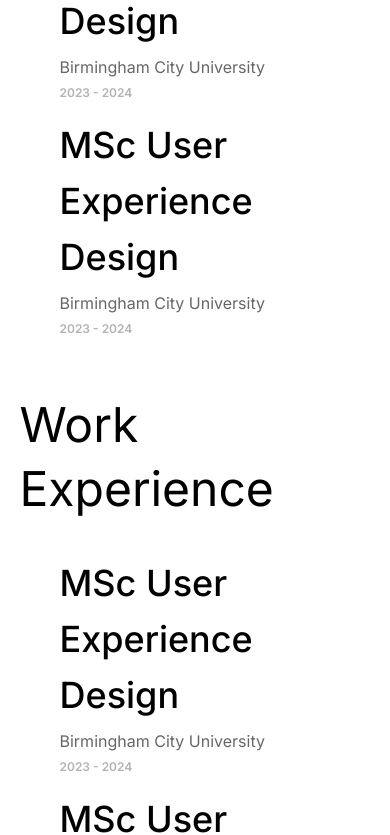
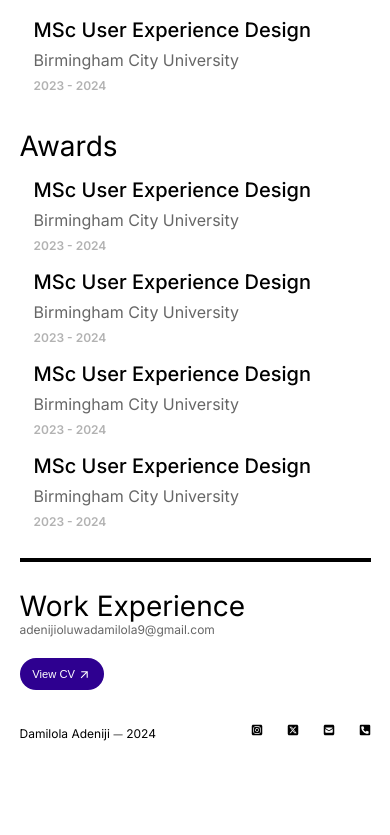
Before and after one commit to olamadeN/dami-portfolio, a React (Create React App) app: page /cv in a window 390 px wide. Shown: the part 918-1753 px from the top of the page. After the commit the page ends 1676 px from the top, so only its background shows below. Built offline with nearby package versions, Linux system fonts and the light colour scheme.

Commit message:
cv responsivness done

```diff
--- a/src/components/footerNav/fNav.css
+++ b/src/components/footerNav/fNav.css
@@ -25,3 +25,17 @@
         height: 14px;
     }
 }
+@media only screen and (max-width: 480px) {
+
+    .fNav > .container > p{
+        font-size: 0.75rem;
+    }
+    .fNav ul {
+
+        margin-bottom: 0;
+    }
+    .fNav ul li svg{
+        width: 12px;
+        height: 12px;
+    }
+}
--- a/src/index.css
+++ b/src/index.css
@@ -122,7 +122,11 @@
     margin-top:60px;
     margin-bottom: 0px;
   }
+  .pageHeadings{
 
+    font-size: 2.5rem !important; /*5rem*/
+
+  }
   .arrow{
     width: 12px;
     height: 12px;
--- a/src/pages/CV/cv.css
+++ b/src/pages/CV/cv.css
@@ -51,3 +51,52 @@
     text-align: left;
     margin-top: -1rem;
 }
+
+@media only screen and (max-width: 600px) {
+    .cv > p {
+        font-size: 1rem;
+        line-height: 26px;
+        margin-bottom: 0;
+    }
+    .cvSubHead{
+        font-size: 1.75rem;
+        text-align: left;
+        margin: 0px;
+        line-height: 48px;
+    }
+    .cv ul{
+        margin: 0;
+        padding-left: 4%;
+    }
+    .cvExp{
+        font-size: 1.25rem;
+        line-height: 24px;
+        margin: 8px auto;
+    }
+    .cvEmail{
+        font-size: 0.75rem;
+        font-weight: 400;
+        line-height: 32px;
+        text-align: left;
+        margin-top: -1rem;
+    }
+    .cvBtn{
+        padding: 0.5rem 0.7rem;
+        font-size: 0.7rem;
+    }
+    .cvBtn svg{
+        width: 14px;
+        height: 14px;
+    }
+}
+@media only screen and (max-width: 480px) {
+
+    .cvBtn{
+        padding: 0.6rem 0.8rem;
+        font-size: 0.7rem;
+    }
+    .cvBtn svg{
+        width: 13px;
+        height: 13px;
+    }
+}
--- a/src/pages/CV/cv.jsx
+++ b/src/pages/CV/cv.jsx
@@ -84,7 +84,7 @@
                 <div className="pack">
                     <p className='cvSubHead'>Work Experience</p>
                     <p className="cvEmail">adenijioluwadamilola9@gmail.com</p>
-                    <button className="button">View CV <MdArrowOutward className='arrow' size={17} /></button>
+                    <button className="button cvBtn">View CV <MdArrowOutward className='arrow' size={17} /></button>
                 </div>
 
             </div>
--- a/src/pages/work/work.css
+++ b/src/pages/work/work.css
@@ -127,7 +127,7 @@
     }
 }
 
-@media only screen and (max-width: 600px) {
+@media only screen and (max-width: 420px) {
     .workCardTxt > button {
         margin-top: 5%;
         font-size: .55rem;
```
